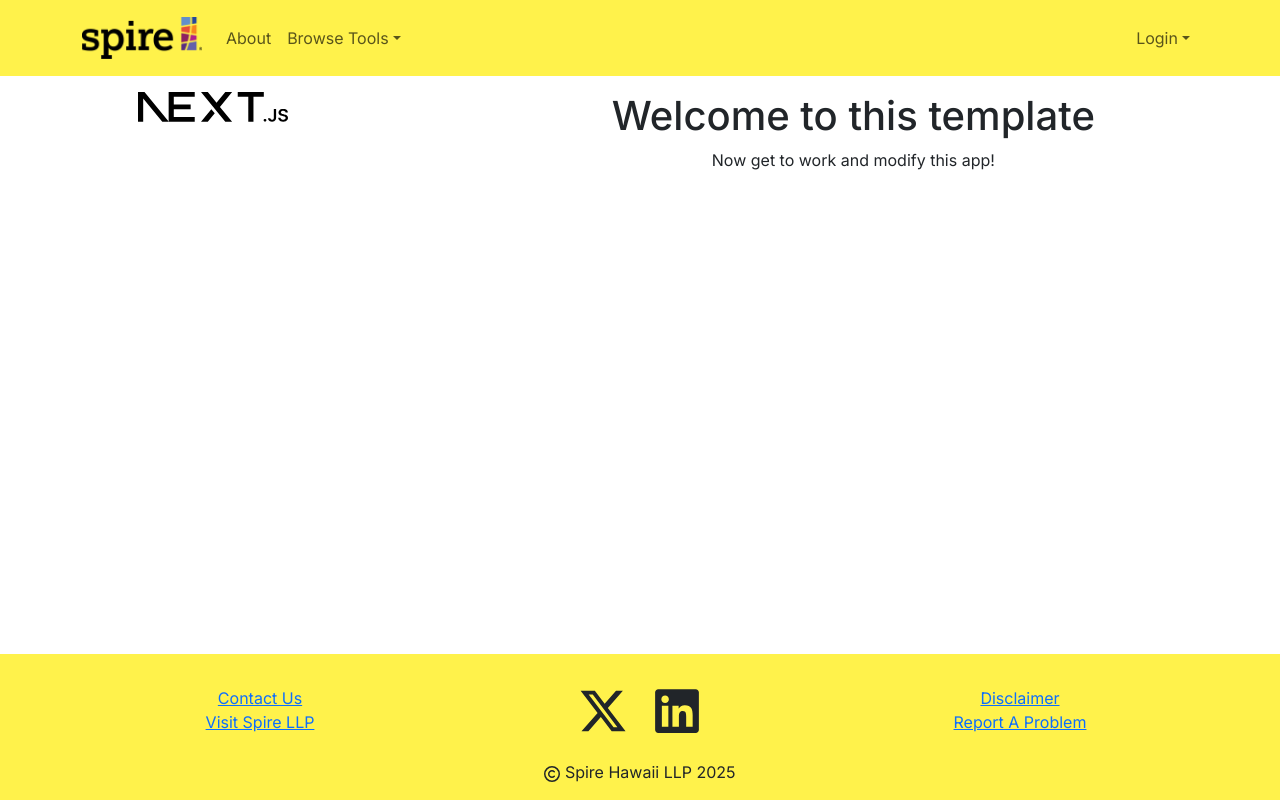
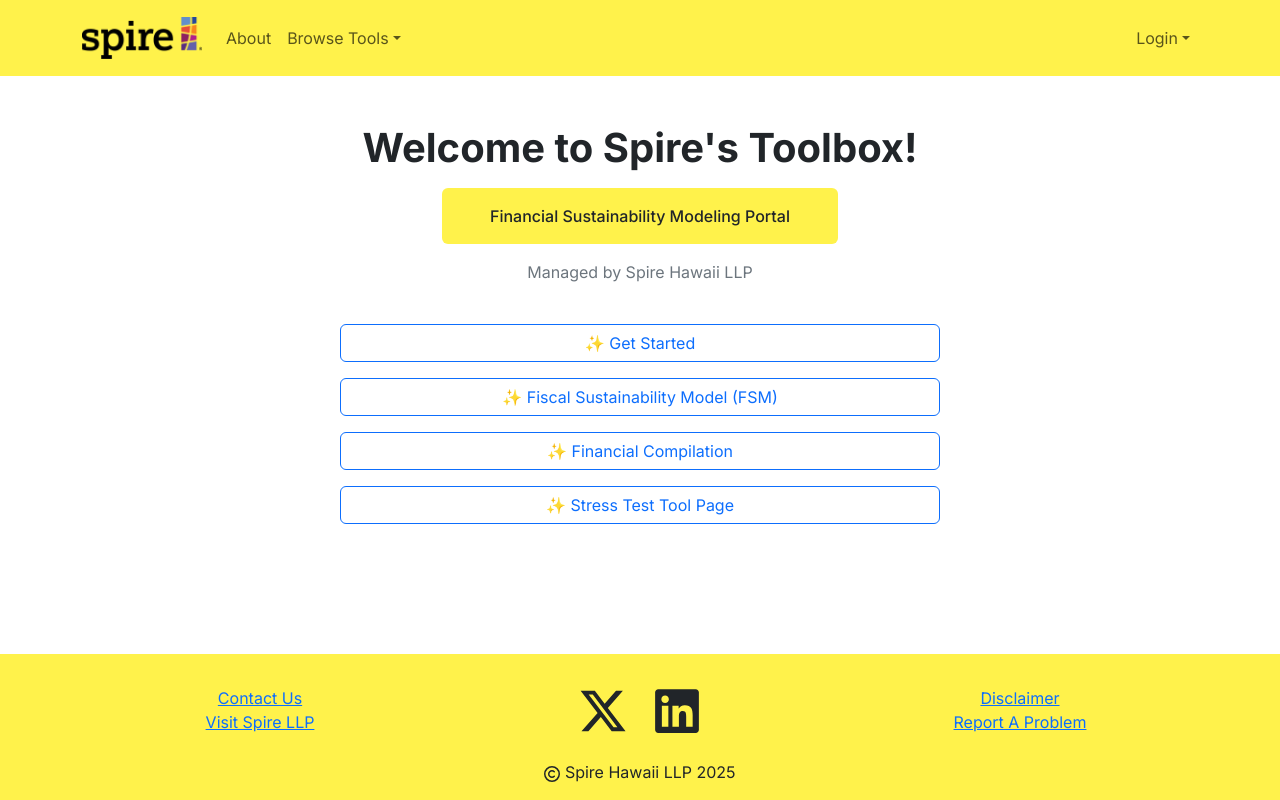
Before and after one commit to pineapple-spire/pineapple-spire, a Next.js app: page / in a window 1280 px wide. Built offline with nearby package versions, Linux system fonts and the light colour scheme; no server answers.

Commit message:
Updated landing and about.

```diff
--- a/src/app/layout.tsx
+++ b/src/app/layout.tsx
@@ -9,8 +9,8 @@
 const inter = Inter({ subsets: ['latin'] });
 
 export const metadata: Metadata = {
-  title: 'Next.js Application Template',
-  description: 'Generated by ics-software-engineering.github.io',
+  title: 'Spire Financial Sustainability Modeling Portal',
+  description: 'Developed by ICS 414 Group at UH Manoa.',
 };
 
 export default function RootLayout({
--- a/src/app/page.tsx
+++ b/src/app/page.tsx
@@ -1,21 +1,51 @@
-import { Col, Container, Image, Row } from 'react-bootstrap';
+'use client';
 
-/** The Home page. */
-const Home = () => (
-  <main>
-    <Container id="landing-page" fluid className="py-3">
-      <Row className="align-middle text-center">
-        <Col xs={4}>
-          <Image src="next.svg" width="150px" alt="" />
-        </Col>
+import React from 'react';
+import Link from 'next/link';
+import { Container, Button } from 'react-bootstrap';
 
-        <Col xs={8} className="d-flex flex-column justify-content-center">
-          <h1>Welcome to this template</h1>
-          <p>Now get to work and modify this app!</p>
-        </Col>
-      </Row>
+const Home: React.FC = () => {
+  return (
+    <Container className="py-5 text-center d-flex flex-column align-items-center">
+      {/* Title Section */}
+      <h1 className="mb-3 fw-bold">Welcome to Spire's Toolbox!</h1>
+      <div
+        className="d-inline-block px-5 py-3 rounded position-relative"
+        style={{
+          fontSize: '1rem',
+          fontWeight: '500',
+          backgroundColor: '#fff24b',
+        }}
+      >
+        Financial Sustainability Modeling Portal
+      </div>
+      <p className="mt-3 text-secondary">Managed by Spire Hawaii LLP</p>
+
+      {/* Navigation Buttons */}
+      <div className="mt-4 w-100" style={{ maxWidth: '600px' }}>
+        <Link href="/about" passHref>
+          <Button variant="outline-primary" className="w-100 mb-3">
+            ✨ Get Started
+          </Button>
+        </Link>
+        <Link href="/fiscal-sustainability-model" passHref>
+          <Button variant="outline-primary" className="w-100 mb-3">
+            ✨ Fiscal Sustainability Model (FSM)
+          </Button>
+        </Link>
+        <Link href="/financial-compilation" passHref>
+          <Button variant="outline-primary" className="w-100 mb-3">
+            ✨ Financial Compilation
+          </Button>
+        </Link>
+        <Link href="/stress-test-tool" passHref>
+          <Button variant="outline-primary" className="w-100">
+            ✨ Stress Test Tool Page
+          </Button>
+        </Link>
+      </div>
     </Container>
-  </main>
-);
+  );
+};
 
 export default Home;
```
Also changed, not shown: src/app/about/page.tsx (+25 -16 lines).
